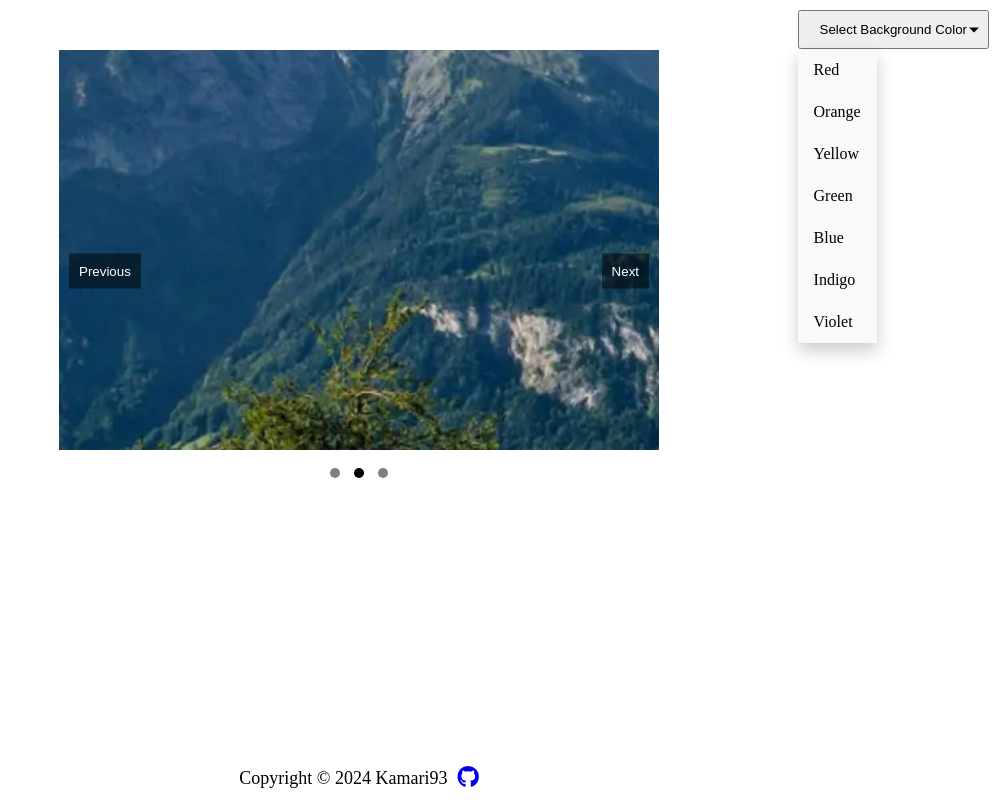
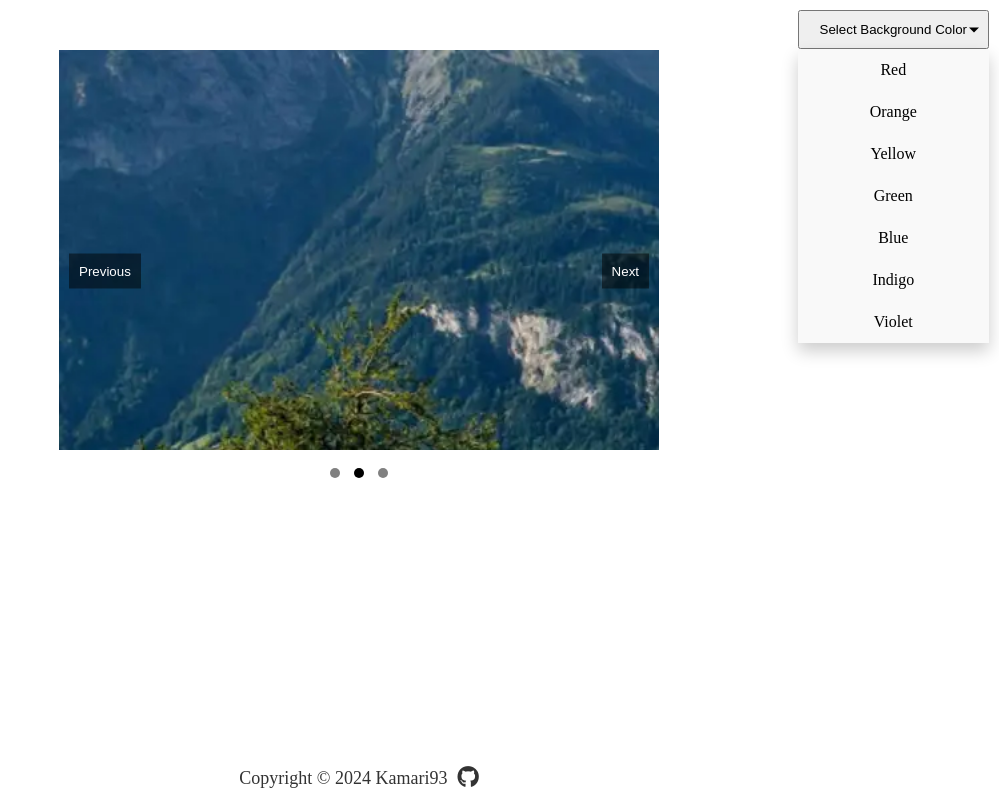
Before and after one commit to Kamari93/odin-dynamic-ui, a plain HTML site: page index.html in a window 1280 px wide. Both pictures are taken after a click on the button "Select Background Color". Shown: the whole page, without its empty margins (281-1280 px from the left). Drawn offline with Linux system fonts and the light colour scheme; a web font is replaced by a local one.

Commit message:
Update drop-down functinality

```diff
--- a/index.html
+++ b/index.html
@@ -30,13 +30,13 @@
     <div class="dropdown-container">
       <button class="dropdown-btn">Select Background Color</button>
       <div class="dropdown-content">
-        <a href="#" data-color="#ff0000">Red</a>
-        <a href="#" data-color="#ff7f00">Orange</a>
-        <a href="#" data-color="#ffff00">Yellow</a>
-        <a href="#" data-color="#00ff00">Green</a>
-        <a href="#" data-color="#0000ff">Blue</a>
-        <a href="#" data-color="#4b0082">Indigo</a>
-        <a href="#" data-color="#8f00ff">Violet</a>
+        <a href="#" data-color="var(--red)">Red</a>
+        <a href="#" data-color="var(--orange)">Orange</a>
+        <a href="#" data-color="var(--yellow)">Yellow</a>
+        <a href="#" data-color="var(--green)">Green</a>
+        <a href="#" data-color="var(--blue)">Blue</a>
+        <a href="#" data-color="var(--indigo)">Indigo</a>
+        <a href="#" data-color="var(--violet)">Violet</a>
       </div>
     </div>
 
--- a/style.css
+++ b/style.css
@@ -10,6 +10,16 @@
   --cancel-color: rgb(238, 112, 59);
   --add-hover-color: #a8b5ac;
   --cancel-hover-color: orange;
+  --red: rgb(181, 97, 64);
+  --green: #809687;
+  --blue: rgb(68, 96, 169);
+  --yellow: rgb(218, 218, 120);
+  /* --orange: #ff7f00; */
+  --orange: #bf7e46;
+  /* --indigo: #4b0082; */
+  --indigo: #564363;
+  /* --violet: #8f00ff; */
+  --violet: #977dab;
 }
 
 *,
@@ -23,6 +33,10 @@
 html {
   position: relative;
   min-height: 100%;
+}
+
+body {
+  color: #333;
 }
 
 .dropdown-container {
@@ -63,15 +77,18 @@ html {
   padding: 12px 16px;
   text-decoration: none;
   display: block;
+  text-align: center;
 }
 
 .dropdown-content a:hover {
+  background-color: var(--hover-color) !important;
   background-color: #f1f1f1;
 }
 
 /* Add the visible class */
 .dropdown-content.visible {
   display: block;
+  width: 100%;
 }
 
 .carousel-container {
@@ -154,6 +171,8 @@ html {
 .fa-github {
   font-size: 22px;
   transition: transform 0.3s ease-in-out;
+  background: none;
+  color: var(--primary-dark);
 }
 
 .fa-github:hover {
```
Also changed, not shown: main.js (+1 -1 lines).
